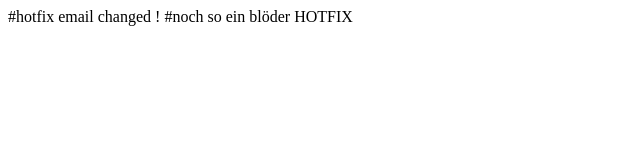
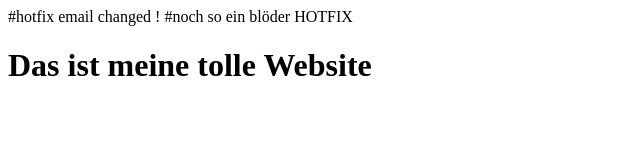
Before and after one commit to michaelkuehnl/repo, a plain HTML site: page index.html in a window 1280 px wide. Shown: the whole page, without its empty margins (0-640 px from the left). Drawn offline with Linux system fonts and the light colour scheme.

Commit message:
add <h1> [iss_2021_001]

```diff
--- a/index.html
+++ b/index.html
@@ -2,4 +2,10 @@
 #hotfix email changed !
 #noch so ein blöder HOTFIX
 
+<body>
+
+<h1>Das ist meine tolle Website</h1>
+
+
+</body>
 </html>
```
